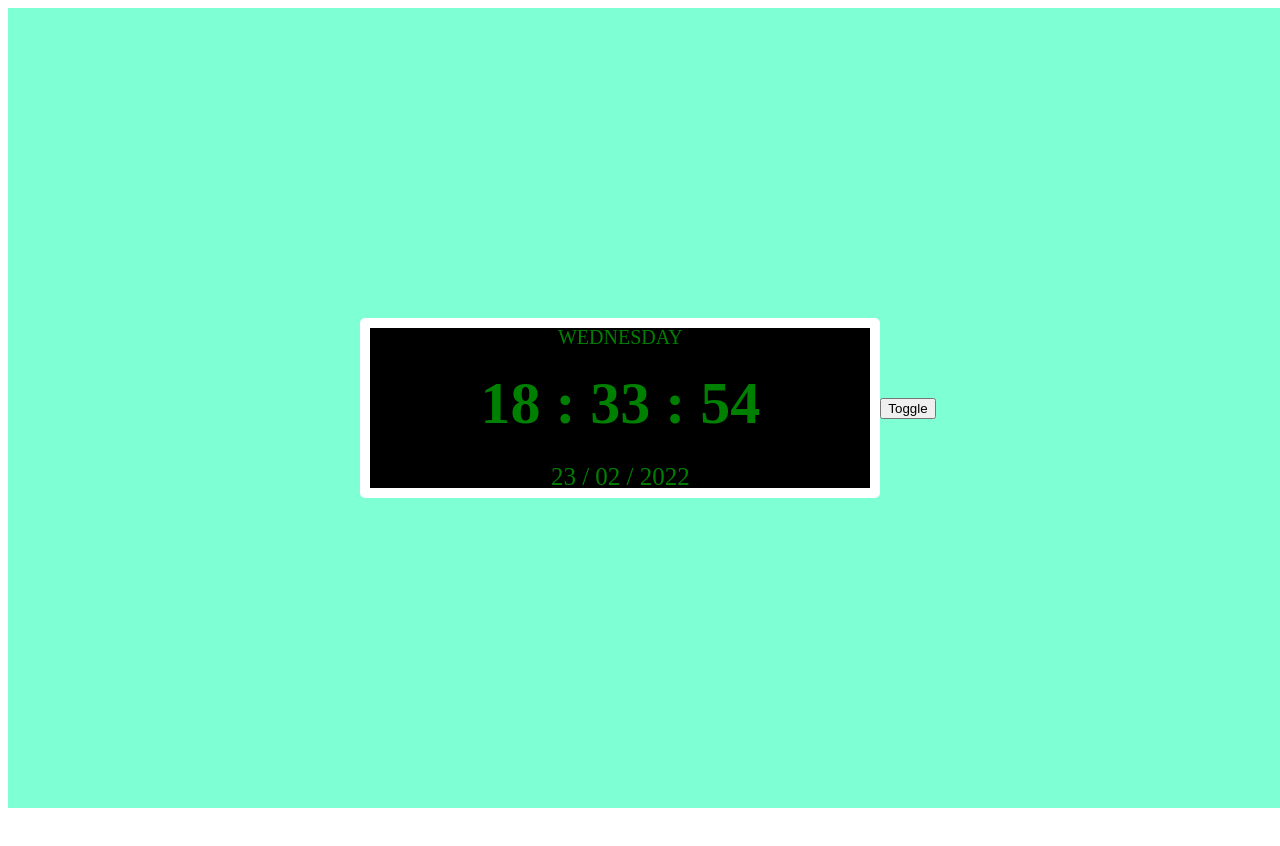
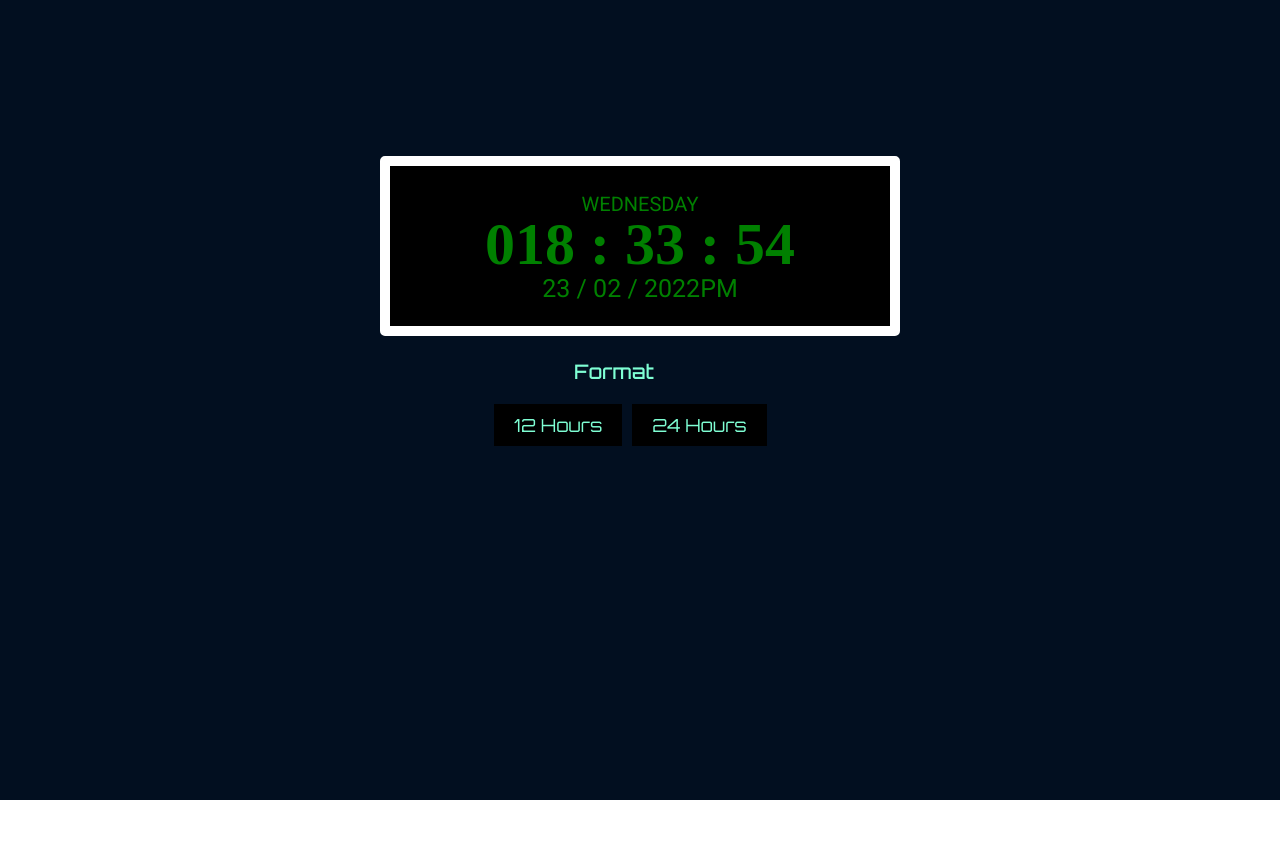
Before and after one commit to NOMI2508/DigitalClock, an Angular app: page / in a window 1280 px wide. Shown: the top 846 px of the page. Before the commit the page ends 816 px from the top, so only its background shows below. Built offline with nearby package versions, Linux system fonts and the light colour scheme.

Commit message:
completed

```diff
--- a/angular.json
+++ b/angular.json
@@ -27,6 +27,7 @@
               "src/assets"
             ],
             "styles": [
+              "./node_modules/@angular/material/prebuilt-themes/indigo-pink.css",
               "src/styles.css"
             ],
             "scripts": []
@@ -94,6 +95,7 @@
               "src/assets"
             ],
             "styles": [
+              "./node_modules/@angular/material/prebuilt-themes/indigo-pink.css",
               "src/styles.css"
             ],
             "scripts": []
--- a/package.json
+++ b/package.json
@@ -11,10 +11,12 @@
   "private": true,
   "dependencies": {
     "@angular/animations": "~13.2.0",
+    "@angular/cdk": "^13.2.4",
     "@angular/common": "~13.2.0",
     "@angular/compiler": "~13.2.0",
     "@angular/core": "~13.2.0",
     "@angular/forms": "~13.2.0",
+    "@angular/material": "^13.2.4",
     "@angular/platform-browser": "~13.2.0",
     "@angular/platform-browser-dynamic": "~13.2.0",
     "@angular/router": "~13.2.0",
--- a/src/app/app.component.html
+++ b/src/app/app.component.html
@@ -1 +1,4 @@
-<app-digi-clock></app-digi-clock>
+<div>
+  <app-digi-clock></app-digi-clock>
+
+</div>
--- a/src/app/digi-clock/digi-clock.component.css
+++ b/src/app/digi-clock/digi-clock.component.css
@@ -1,14 +1,17 @@
+@import url("https://fonts.googleapis.com/css2?family=Nunito:wght@200;300;400;600;700&family=Orbitron:wght@400;500;600;700;800&display=swap");
+
 :host {
   display: flex;
   justify-content: center;
   align-items: center;
   height: 100vh;
   width: 100vw;
-  background-color: aquamarine;
+  background-color: rgb(2, 15, 32);
 }
 
 .digitalClock {
   position: relative;
+  margin-top: 30%;
   width: 500px;
   height: 160px;
   display: flex;
@@ -23,27 +26,59 @@
   text-transform: uppercase;
 }
 
-.dayTitle{
-    font-size:20px;
-    margin-bottom:20px;
+.dayTitle {
+  font-size: 20px;
+  margin-bottom: 20px;
 }
 
-#digitalTime{
-    display: flex;
-    font-family: Technology;
-    font-size: 60px;
-    font-weight: bold;
-    margin-bottom:10px;
+#digitalTime {
+  display: flex;
+  font-family: Technology;
+  font-size: 60px;
+  font-weight: bold;
+  margin-bottom: 10px;
 }
-.date{
- display: flex;
- margin-top:15px;
+.date {
+  display: flex;
+  margin-top: 15px;
 }
-.time{
-    margin-top:10px;
-    font-size:12px;
+.time {
+  margin-top: 10px;
+  font-size: 12px;
 }
 
-#toggle{
+#toggle {
+  margin-top: 50px;
+  padding: 3px;
+  margin-bottom: 10px;
+  align-items: center;
+  justify-content: center;
+}
 
+.formate {
+  font-size: 24px;
+  margin-top: 20px;
+  margin-left: 20%;
+  font-family: "orbitron";
 }
+
+button {
+  padding: 10px 20px;
+  border: none;
+  outline: none;
+  font-size: 18px;
+  font-family: "orbitron";
+  margin-left: 10px;
+  background-color: black;
+  color: aquamarine;
+}
+
+button:hover {
+  color: blueviolet;
+}
+h2 {
+  font-family: "orbitron";
+  margin-left: 90px;
+  background-color: rgb(2, 15, 32);
+  color: aquamarine;
+}
--- a/src/app/digi-clock/digi-clock.component.html
+++ b/src/app/digi-clock/digi-clock.component.html
@@ -1,4 +1,16 @@
+<!DOCTYPE html>
+<html lang="en">
+<head>
+  <meta charset="UTF-8">
+  <meta http-equiv="X-UA-Compatible" content="IE=edge">
+  <meta name="viewport" content="width=device-width, initial-scale=1.0">
+  <title>DigitalClock</title>
+</head>
+<body>
+
+<section>
 <div class="digitalClock">
+
   <div class="dayTitle">
     {{ day }}
   </div>
@@ -12,7 +24,17 @@
     <div>{{ Date }} /&nbsp;</div>
     <div>{{ month }} /&nbsp;</div>
     <div>{{ year }}</div>
+    <div>{{ampm }}</div>
   </div>
 
 </div>
-<button id="toggle">Toggle</button>
+
+<div class="formate">
+  <h2>Format</h2>
+  <button onclick="commonTime()">12 Hours</button>
+  <button onclick="miltaryTime()">24 Hours</button>
+</div>
+</section>
+
+</body>
+</html>
--- a/src/app/digi-clock/digi-clock.component.ts
+++ b/src/app/digi-clock/digi-clock.component.ts
@@ -27,23 +27,24 @@ export class DigiClockComponent implements OnInit {
   public month: any;
   public year: any;
 
-
   constructor() {}
 
   ngOnInit(): void {
     setInterval(() => {
       const date = new Date();
-      this.updateDate(date);
+      this.miltaryTime(date);
+      this.commonTime(date);
+      //this.formateChange
     }, 1000); // this will call the updateDate method in each second
 
     this.day = this.daysArray[this.date.getDay()];
     // getDay() returnsthe day in integer formate,from 0 to 6 then takes the corresponding number from the array
   }
 
-  private updateDate(date: Date) {
+  private miltaryTime(date: Date) {
     const hours = date.getHours(); //get the hours from the Date
 
-    this.ampm = hours >= 12 ? 'PM' : 'AM'; // ternry condition which check that time is greater than 12 then condition true hour becoome (PM)
+
     this.hour = this.hour < 10 ? '0' + hours : hours; // if the hour is single digit, then add 0 to the hour
 
     const minutes = date.getMinutes(); //get the minutes from the Date
@@ -62,5 +63,33 @@ export class DigiClockComponent implements OnInit {
     this.year = date.getFullYear();
   }
 
-//document.getElementById('digitalTime').innerHTML =
-}
+
+  private commonTime(date: Date) {
+
+      const hours = date.getHours(); //get the hours from the Date
+
+
+      this.ampm = hours >= 12 ? 'PM' : 'AM'; // ternry condition which check that time is greater than 12 then condition true hour becoome (PM)
+      this.hour=this.hour> 12 ?hours%12:hours; // if time is greater than 12 then take modulus and remaing answe will be in 12 hour formate
+      this.hour = this.hour < 10 ? '0' + hours : hours; // if the hour is single digit, then add 0 to the hour
+
+    const minutes = date.getMinutes(); //get the minutes from the Date
+    this.minute = minutes < 10 ? '0' + minutes : minutes.toString();
+
+    const second = date.getSeconds(); //get the seconds from the Date
+    this.second = second < 10 ? '0' + second : second.toString();
+
+    const days = date.getDate(); // get the month from the date
+
+    this.Date = days < 10 ? '0' + days : days.toString();
+
+    const month = date.getMonth() + 1; // get the month from the date
+    this.month = month < 10 ? '0' + month : month.toString();
+
+    this.year = date.getFullYear();
+  }
+
+
+  }
+
+  //document.getElementById('digitalTime').innerHTML =
--- a/src/index.html
+++ b/src/index.html
@@ -6,8 +6,11 @@
   <base href="/">
   <meta name="viewport" content="width=device-width, initial-scale=1">
   <link rel="icon" type="image/x-icon" href="favicon.ico">
+  <link rel="preconnect" href="https://fonts.gstatic.com">
+  <link href="https://fonts.googleapis.com/css2?family=Roboto:wght@300;400;500&display=swap" rel="stylesheet">
+  <link href="https://fonts.googleapis.com/icon?family=Material+Icons" rel="stylesheet">
 </head>
-<body>
+<body class="mat-typography">
   <app-root></app-root>
 </body>
 </html>
--- a/src/main.ts
+++ b/src/main.ts
@@ -1,4 +1,5 @@
 import { enableProdMode } from '@angular/core';
+
 import { platformBrowserDynamic } from '@angular/platform-browser-dynamic';
 
 import { AppModule } from './app/app.module';
--- a/src/styles.css
+++ b/src/styles.css
@@ -3,3 +3,6 @@
     font-family:Technology ;
     src:local("Technology") ,url(./assets/Technology-Bold.ttf) formate("truetype");
 }
+
+html, body { height: 100%; }
+body { margin: 0; font-family: Roboto, "Helvetica Neue", sans-serif; }
```
Also changed, not shown: src/app/app.module.ts (+8 -3 lines), src/app/material/material.module.ts (added, +12 -0 lines), 2 other files (tests, documents, lock files or other folders).
